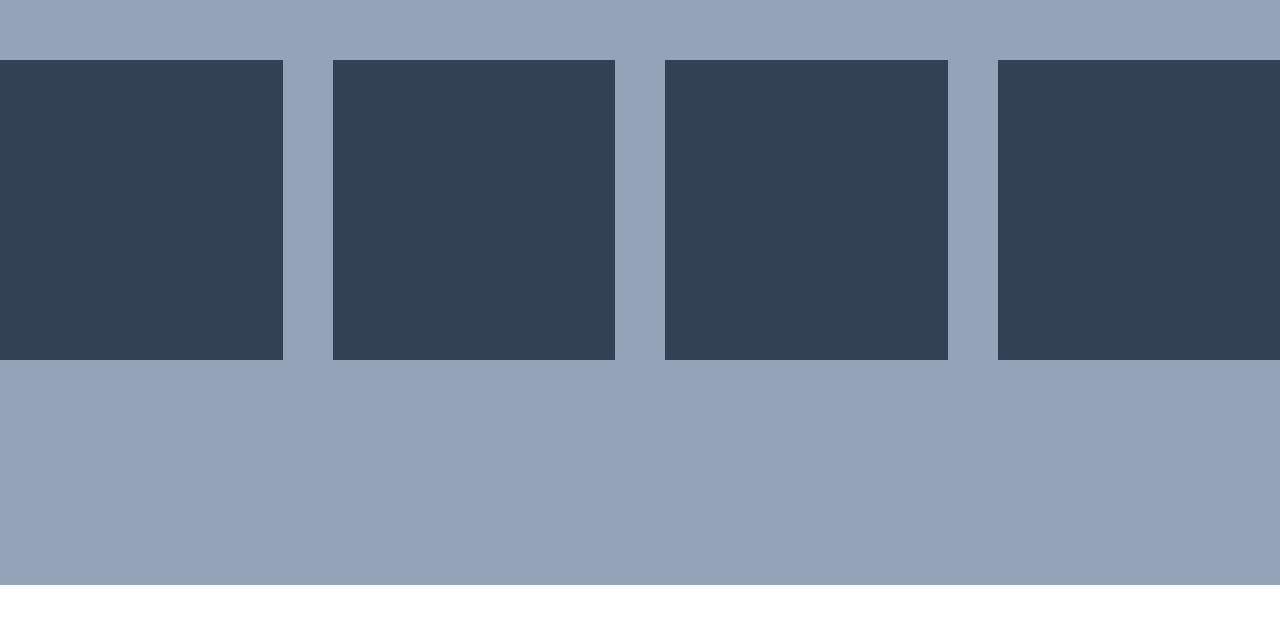
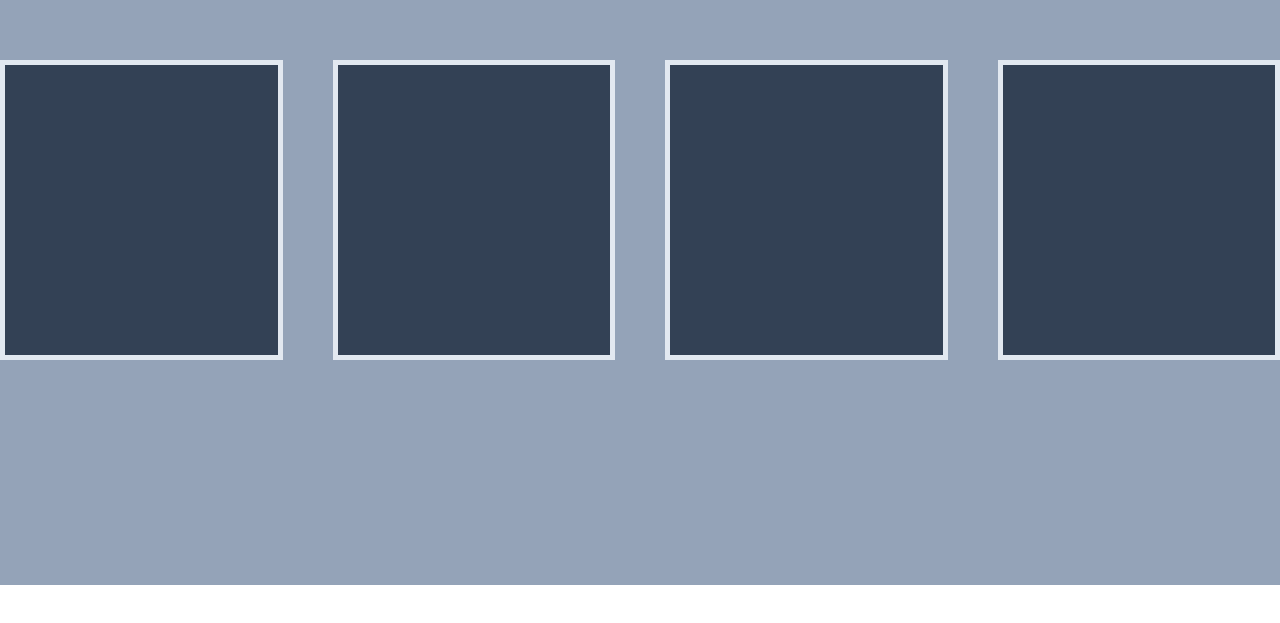
Before and after one commit to kishnaalu/javascript2, a website: page src/index.html in a window 1280 px wide. Shown: the part 165-788 px from the top of the page. Drawn offline with Linux system fonts and the light colour scheme.

Commit message:
tailwind flex

```diff
--- a/src/index.html
+++ b/src/index.html
@@ -10,10 +10,10 @@
     Hello world!
   </h1> -->
   <div class="h-[750px] w-[100%] bg-slate-400 flex gap-[50px] items-center justify-center">
-  <div class="h-[300px] bg-slate-700 w-[300px]"></div>
-  <div class="h-[300px] bg-slate-700 w-[300px]"></div>
-  <div class="h-[300px] bg-slate-700 w-[300px]"></div>
-  <div class="h-[300px] bg-slate-700 w-[300px]"></div>
+  <div class="h-[300px] bg-slate-700 w-[300px] border-[5px] border-slate-200 "></div>
+  <div class="h-[300px] bg-slate-700 w-[300px] border-[5px] border-slate-200"></div>
+  <div class="h-[300px] bg-slate-700 w-[300px] border-[5px] border-slate-200"></div>
+  <div class="h-[300px] bg-slate-700 w-[300px] border-[5px] border-slate-200"></div>
 </div>
 </body>
 </html>
```
Also changed, not shown: src/output.css.
